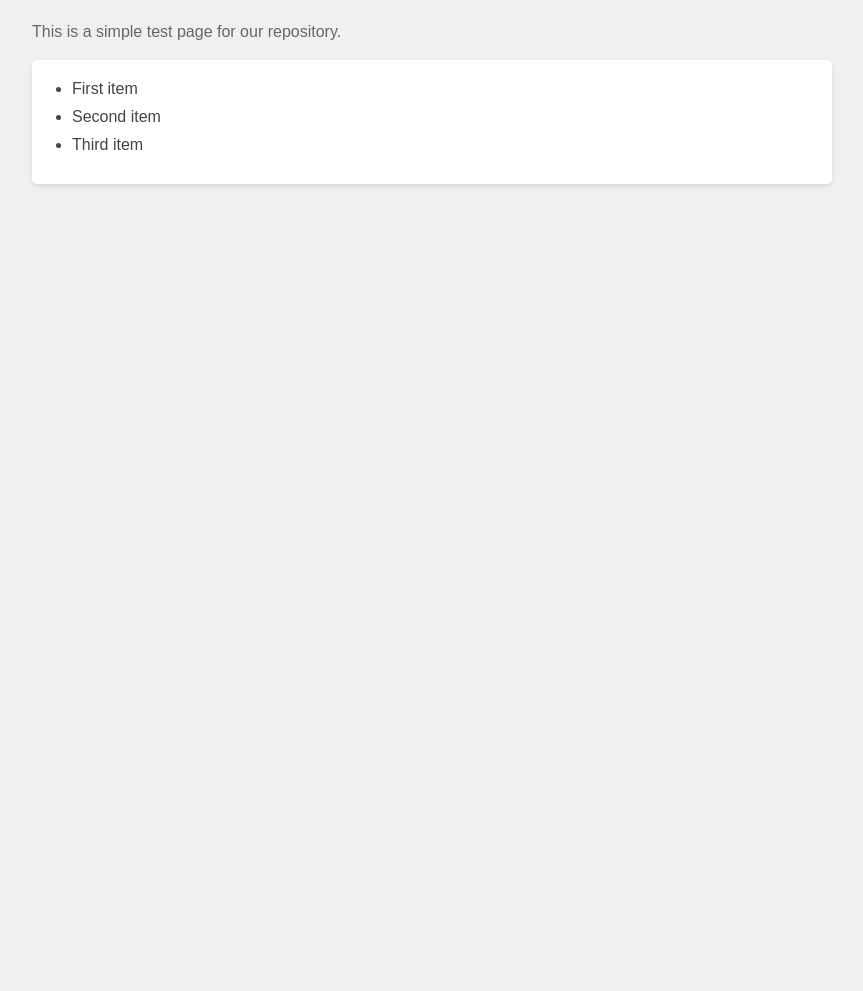
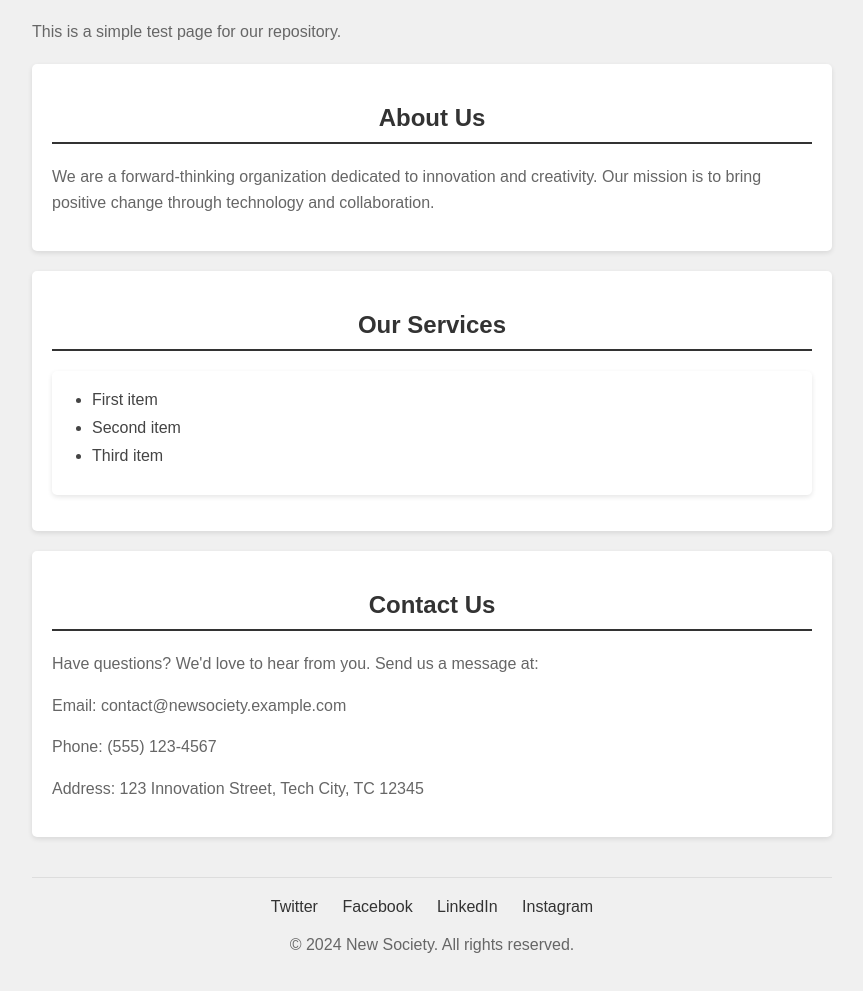
Before and after one commit to KenneyKong/new-society-test, a plain HTML site: page index.html in a window 1280 px wide. Shown: the part 93-1084 px from the top of the page, without its empty margins (208-1071 px from the left). Before the commit the page ends 800 px from the top, so only its background shows below. Drawn offline with Linux system fonts and the light colour scheme.

Commit message:
Add more content sections as suggested in issue #1

```diff
--- a/index.html
+++ b/index.html
@@ -12,7 +12,7 @@
             padding: 20px;
             background-color: #f0f0f0;
         }
-        h1 {
+        h1, h2 {
             color: #333;
             text-align: center;
             border-bottom: 2px solid #333;
@@ -32,15 +32,63 @@
             margin-bottom: 10px;
             color: #444;
         }
+        .section {
+            background-color: white;
+            padding: 20px;
+            margin: 20px 0;
+            border-radius: 5px;
+            box-shadow: 0 2px 5px rgba(0,0,0,0.1);
+        }
+        footer {
+            text-align: center;
+            padding: 20px;
+            margin-top: 40px;
+            border-top: 1px solid #ddd;
+        }
+        .social-links a {
+            margin: 0 10px;
+            color: #333;
+            text-decoration: none;
+        }
+        .social-links a:hover {
+            color: #0066cc;
+        }
     </style>
 </head>
 <body>
     <h1>Welcome to New Society</h1>
     <p>This is a simple test page for our repository.</p>
-    <ul>
-        <li>First item</li>
-        <li>Second item</li>
-        <li>Third item</li>
-    </ul>
+
+    <div class="section">
+        <h2>About Us</h2>
+        <p>We are a forward-thinking organization dedicated to innovation and creativity. Our mission is to bring positive change through technology and collaboration.</p>
+    </div>
+
+    <div class="section">
+        <h2>Our Services</h2>
+        <ul>
+            <li>First item</li>
+            <li>Second item</li>
+            <li>Third item</li>
+        </ul>
+    </div>
+
+    <div class="section">
+        <h2>Contact Us</h2>
+        <p>Have questions? We'd love to hear from you. Send us a message at:</p>
+        <p>Email: contact@newsociety.example.com</p>
+        <p>Phone: (555) 123-4567</p>
+        <p>Address: 123 Innovation Street, Tech City, TC 12345</p>
+    </div>
+
+    <footer>
+        <div class="social-links">
+            <a href="#">Twitter</a>
+            <a href="#">Facebook</a>
+            <a href="#">LinkedIn</a>
+            <a href="#">Instagram</a>
+        </div>
+        <p>&copy; 2024 New Society. All rights reserved.</p>
+    </footer>
 </body>
 </html>
```
